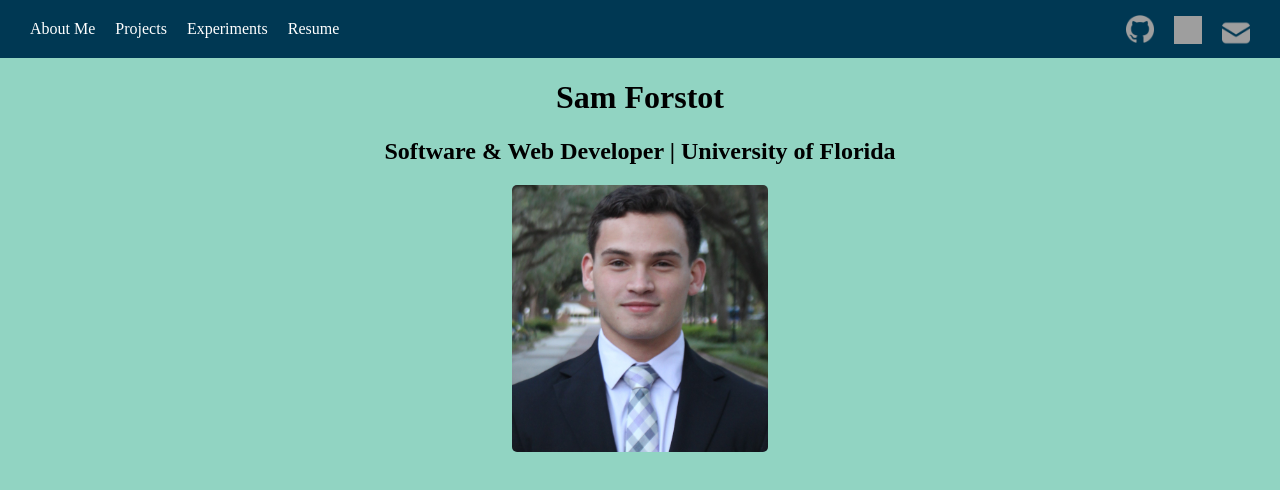
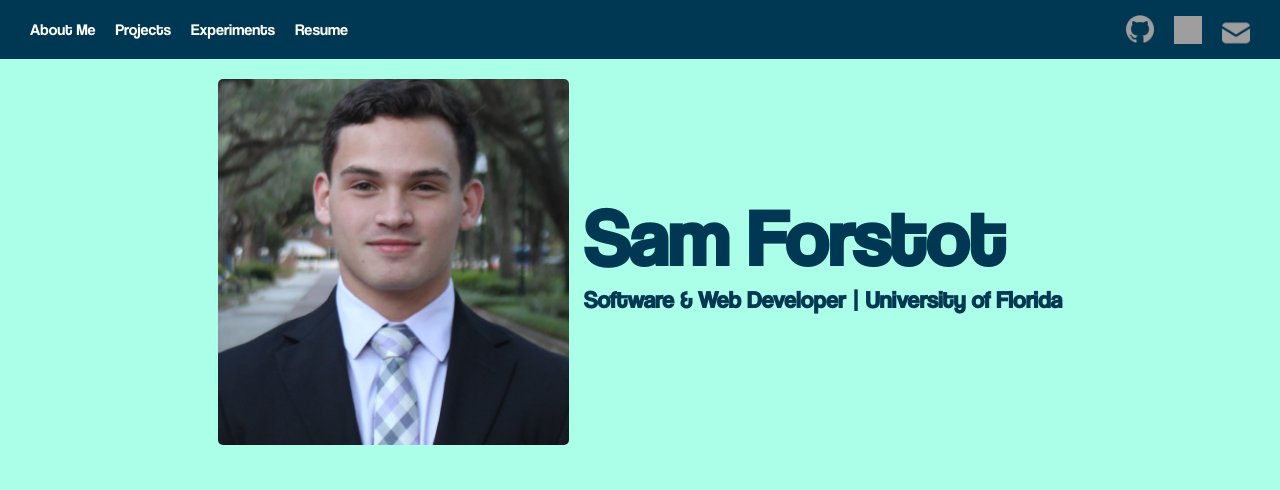
Before and after one commit to samforstot/sf-portfolio-app, an Angular app: page / in a window 1280 px wide. Shown: the top 490 px of the page. Built offline with nearby package versions, Linux system fonts and the light colour scheme; grey boxes are pictures that could not be loaded.

Commit message:
added animation and font style

```diff
--- a/src/app/app.component.html
+++ b/src/app/app.component.html
@@ -1,12 +1,12 @@
 <app-nav-bar></app-nav-bar>
 <div class="intro">
-  <div class="intro-item">
-    <div class="description">
+  <div class="box-container">
+    <div class="box-image">
+      <img src="assets/images/profile.jpg">
+    </div>
+    <div class="box-content">
       <h1>Sam Forstot</h1>
       <h2>Software & Web Developer | University of Florida</h2>
     </div>
   </div>
-  <div class="intro-item">
-     <div class="profile"><img src="/assets/images/profile.jpg" style="max-width: 20%;"></div>
-  </div>
 </div>
--- a/src/app/app.component.scss
+++ b/src/app/app.component.scss
@@ -3,13 +3,61 @@ body, html{
 }
 
 .intro{
-    text-align: center;
-}
-
-.intro-item{
-    display: inline-block;
+    padding: 20px;
+    font-family: 'Coolvetica';
 }
 
 img {
     border-radius: 5px;
+    max-width: 351px;
 }
+
+.box-container{
+    display: flex;
+    justify-content: center;
+}
+
+.box-image {
+    margin-right: 15px;
+}
+
+.box-content{
+    color: var(--primary-color);
+    width: fit-content;
+    height: 366px;
+}
+
+.box-content > h1 {
+    position: relative;
+    top: 30%;
+    font-size: 80px;
+    //-webkit-text-stroke: 2px var(--primary-color);
+    //color: transparent;
+    animation: slidein .7s ease-in-out;
+    z-index: -1;
+    margin: 0;
+}
+
+
+.box-content > h2 {
+    position: relative;
+    top: 30%;
+    margin: 0;
+    z-index: -1;
+    animation: slidein .7s ease-in-out;
+}
+
+@keyframes slidein{
+    0%{
+        transform: translateX(-500px);
+        opacity: 0;
+    }
+    70%{
+        opacity: 0;
+    }
+    100%{
+        transform: translateX(0px);
+        opacity: 100;
+    }
+
+}
--- a/src/app/nav-bar/nav-bar.component.scss
+++ b/src/app/nav-bar/nav-bar.component.scss
@@ -6,6 +6,7 @@
     padding: 20px;
     margin: 0;
     color: white;
+    font-family: 'Coolvetica';
 }
 
 .images {
--- a/src/styles.scss
+++ b/src/styles.scss
@@ -2,7 +2,7 @@
     --primary-color: #003853;
     --secondary-color: #3D82AB;
     --tertiary-color: #45BB89;
-    --quatinary-color: #91D4C2;
+    --quatinary-color: #abffe9;
 
     --primary-color-mask: url('assets/colors/primary.png');
     --secondary-color-mask: url('assets/colors/secondary.png');
@@ -12,6 +12,10 @@
 
 }
 
+@font-face {
+    font-family: 'Coolvetica';
+    src: url('assets/fonts/coolveticarg.otf') format('opentype');
+}
 
 body{
     margin:0;
```
Also changed, not shown: src/assets/fonts/coolveticarg.otf (added).
